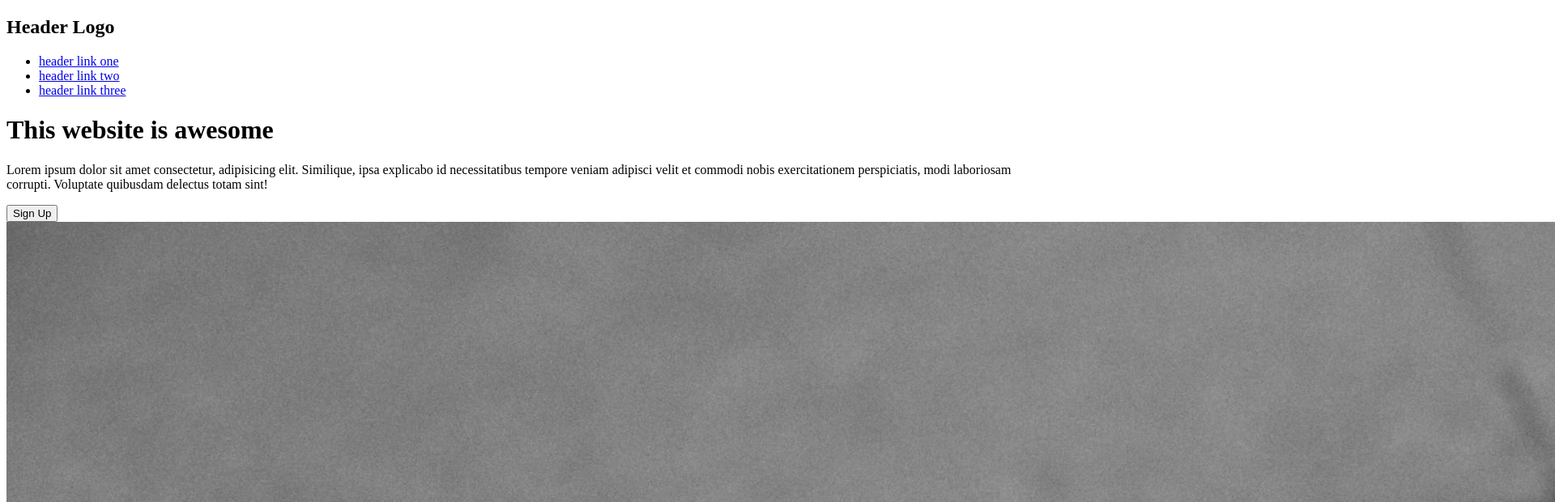
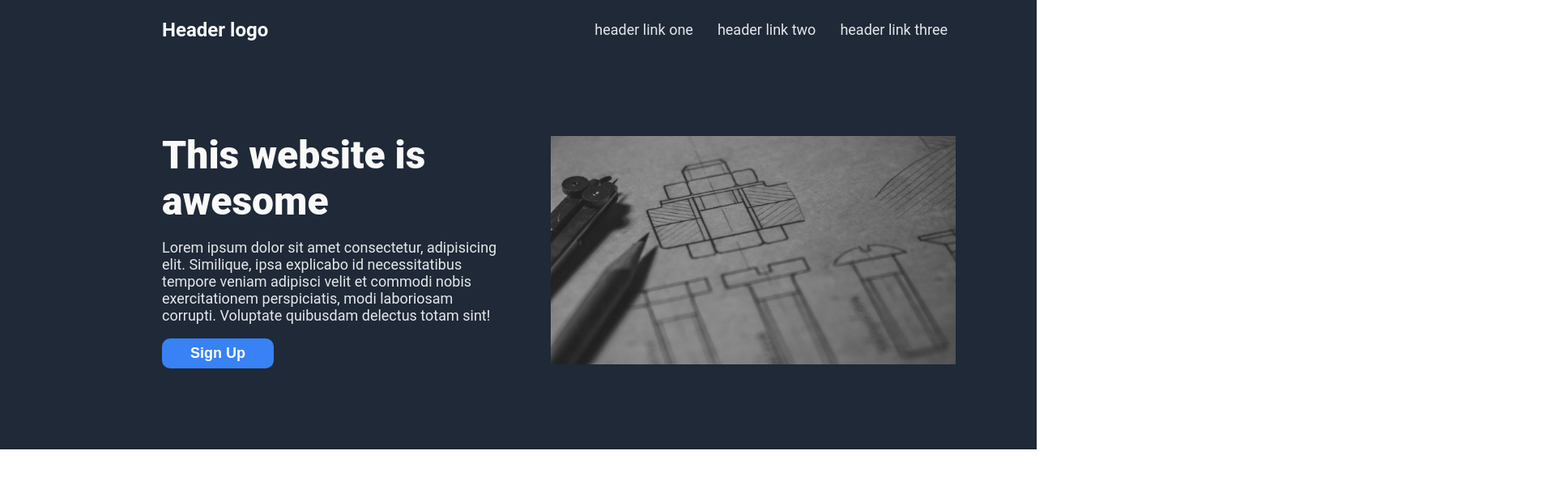
Before and after one commit to prafulljauhri/odin-css-project, a plain HTML site: page index.html in a window 1280 px wide. Shown: the top 620 px of the page at 81% size, 1920 px wide, since content can reach past the window. Drawn offline with Linux system fonts and the light colour scheme.

Commit message:
created hero section

```diff
--- a/index.html
+++ b/index.html
@@ -5,11 +5,12 @@
     <meta http-equiv="X-UA-Compatible" content="IE=edge">
     <meta name="viewport" content="width=device-width, initial-scale=1.0">
     <title>First landing page</title>
+    <link rel="stylesheet" href="./style.css">
 </head>
 <body>
     <div class="banner">
         <div class="header">
-            <h2>Header Logo</h2>
+            <div id="logo">Header logo</div>
             <ul>
                 <li><a href="#">header link one</a></li>
                 <li><a href="#">header link two</a></li>
@@ -19,7 +20,7 @@
 
         <div class="hero">
             <div class="hero-content">
-                <h1>This website is awesome</h1>
+                <div id="hero">This website is awesome</div>
                 <p>Lorem ipsum dolor sit amet consectetur, adipisicing elit. Similique, ipsa explicabo id necessitatibus tempore veniam adipisci velit et commodi nobis exercitationem perspiciatis, modi laboriosam corrupti. Voluptate quibusdam delectus totam sint!</p>
                 <button>Sign Up</button>
             </div>
--- a/style.css
+++ b/style.css
@@ -1,3 +1,80 @@
 body{
-    font-family: roboto;
+    font-family: Roboto, sans-serif;
+    margin: 0;
+    padding: 0;
 }
+
+.banner{
+    background-color: #1F2937;
+}
+
+h3{
+    font-weight: 900;
+}
+
+.header{
+    display: flex;
+    align-items: center;
+    justify-content: space-between;
+    padding-top: 10px;
+    padding-left: 200px;
+    padding-right: 110px;
+}
+
+#logo{
+    color: #F9FAF8;
+    font-size: 24px;
+    font-weight:bolder;
+}
+
+
+ul{
+    list-style-type: none;
+    display: flex;
+    justify-content: space-between;
+    gap: 30px;
+}
+
+ul a{
+    text-decoration: none;
+    color: #E5E7EB;
+    font-size: 18px;
+}
+
+.hero-content #hero{
+    font-size: 48px;
+    font-weight: 900;
+    color: #F9FAF8;
+}
+
+.hero-content p{
+    font-size: 18px;
+    color: #E5E7EB;
+}
+
+.hero-content button{
+    font-size: 18px;
+    font-weight: 700;
+    color: white;
+    background-color: #3882F6;
+    cursor: pointer;
+    border-radius: 10px;
+    border: 0cap;
+    padding: 8px 35px;
+
+}
+
+.hero img{
+    height: auto;
+    width: 500px;
+}
+
+.hero{
+    display: flex;
+    align-items: center;
+    justify-content: center;
+    flex: wrap;
+    padding: 100px 200px;
+    gap: 50px;
+    padding-right: 100px;
+}
```
